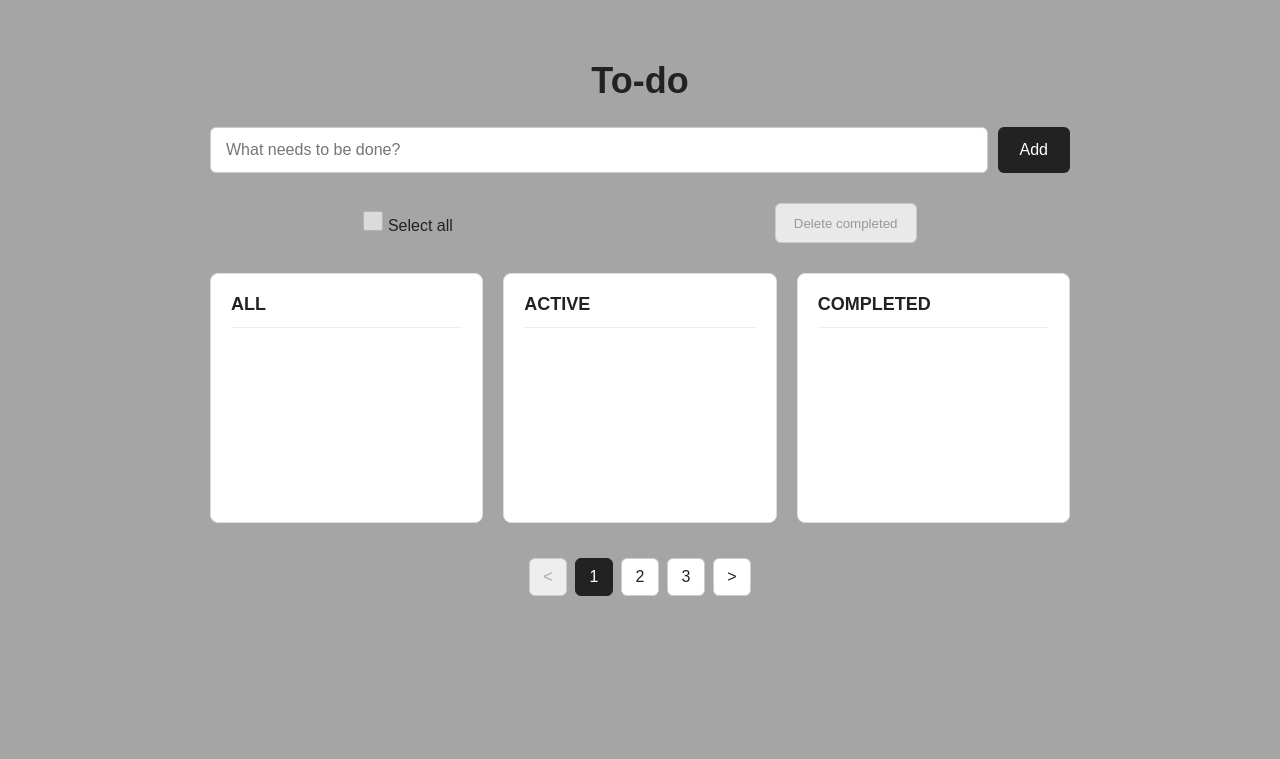
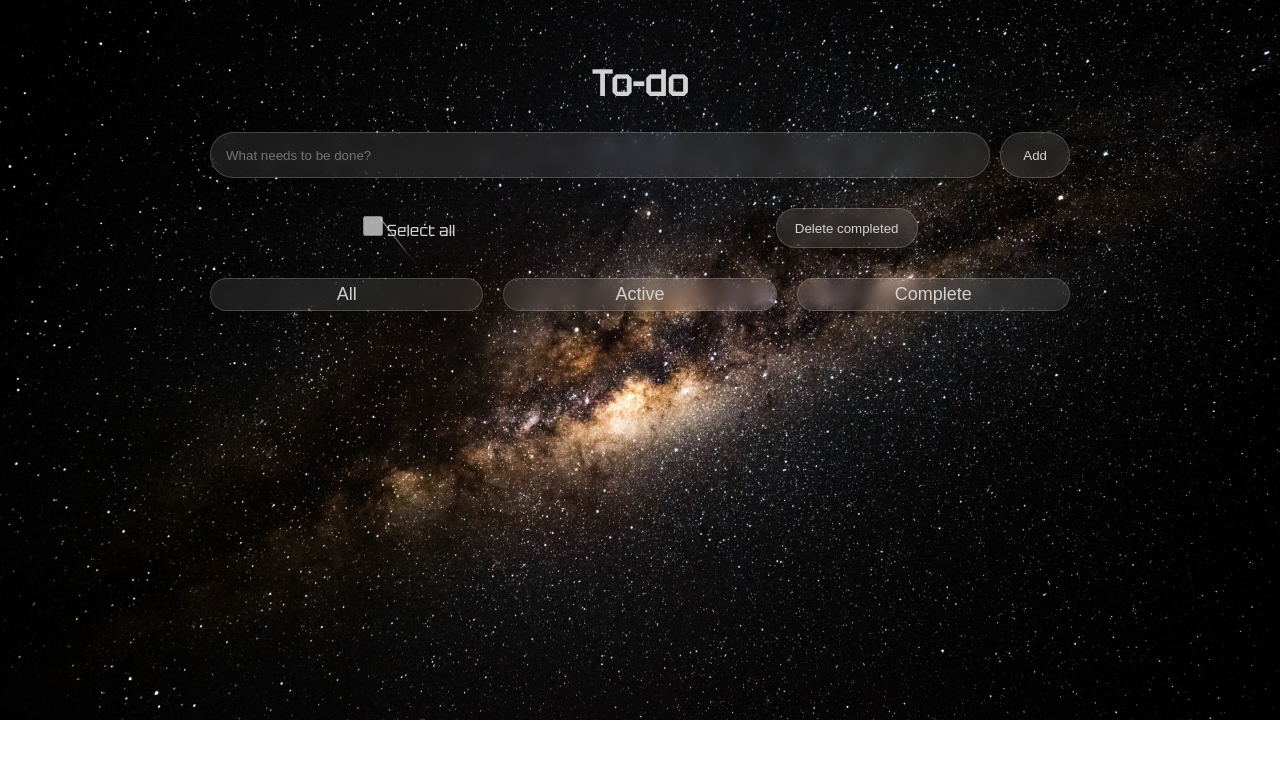
Before and after one commit to rysachort/chiefkif, a PHP site: page / in a window 1280 px wide. Shown: the top 759 px of the page. Run offline with PHP 8.4, Linux system fonts and the light colour scheme.

Commit message:
create design

```diff
--- a/frontend/index.html
+++ b/frontend/index.html
@@ -11,41 +11,29 @@
   <main class="todo">
     <h1 class="todo__title">To-do</h1>
     <form class="todo__form">
-      <input class="todo__input" type="text" placeholder="What needs to be done?">
-      <button class="todo__add" type="submit">Add</button>
+      <input class="todo__input todo-ip" type="text" id="inp-td" placeholder="What needs to be done?">
+      <button class="todo__add todo-ip" type="submit" id="sub-ad">Add</button>
     </form>
     <div class="todo__controls">
     <div>
-      <input class="todo__checkbox" type="checkbox" id="ch" disabled>
+      <input class="todo__checkbox todo-ip" type="checkbox" id="ch" disabled>
       <label for="ch">Select all</label></div>
-      <button class="todo__delete" type="button" disabled>
+      <button class="todo__delete todo-ip" type="button" disabled>
         Delete completed
       </button>
     </div>
     <section class="todo__columns">
-      <div class="todo__column">
-        <h2 class="todo__column-title">All</h2>
-        <div class="todo__list">
-        </div>
-      </div>
-      <div class="todo__column">
-        <h2 class="todo__column-title">Active</h2>
-        <div class="todo__list">
-        </div>
-      </div>
-      <div class="todo__column">
-        <h2 class="todo__column-title">Completed</h2>
-        <div class="todo__list">
-        </div>
-      </div>
+        <button class="todo__column-title todo-ip" disabled>All</button>
+        <button class="todo__column-title todo-ip" disabled>Active</button>
+        <button class="todo__column-title todo-ip" disabled>Complete</button>
     </section>
-    <nav class="todo__pagination" aria-label="Pagination">
-      <a class="todo__page todo__page--disabled" href="#"><</a>
-      <a class="todo__page todo__page--active" href="#">1</a>
-      <a class="todo__page" href="#">2</a>
-      <a class="todo__page" href="#">3</a>
-      <a class="todo__page" href="#">></a>
-    </nav>
+    <!-- <nav class="todo__pagination" aria-label="Pagination">
+      <a class="todo__page todo__page--disabled todo-ip" href="#"><</a>
+      <a class="todo__page todo__page--active todo-ip" href="#">1</a>
+      <a class="todo__page todo-ip" href="#">2</a>
+      <a class="todo__page todo-ip" href="#">3</a>
+      <a class="todo__page todo-ip" href="#">></a>
+    </nav> -->
   </main>
   <script src="./main.js"></script>
 </body>
--- a/frontend/main.js
+++ b/frontend/main.js
@@ -1,66 +1,4 @@
-const todoForm = document.querySelector('.todo__form');
-const todoInput = document.querySelector('.todo__input');
-const todoLists = document.querySelectorAll('.todo__list');
+const buttonAdd = document.getElementById("sub-ad");
+const textTask = document.getElementById("inp-td");
 let tasks = [];
-function renderTasks() {
-    const allList = todoLists[0];
-    const activeList = todoLists[1];
-    const completedList = todoLists[2];
-
-    allList.innerHTML = '';
-    activeList.innerHTML = '';
-    completedList.innerHTML = '';
-
-    tasks.forEach(function (task) {
-        const taskHTML = `
-            <div class="todo__item">
-                <input
-                    type="checkbox"
-                    data-id="${task.id}"
-                    ${task.completed ? 'checked' : ''}
-                >
-                <span>${task.text}</span>
-                <button type="button">Delete</button>
-            </div>
-        `;
-
-        allList.innerHTML += taskHTML;
-
-        if (task.completed === false) {
-            activeList.innerHTML += taskHTML;
-        }
-
-        if (task.completed === true) {
-            completedList.innerHTML += taskHTML;
-        }
-    });
-}
-
-todoLists.forEach(function (todoList) {
-    todoList.addEventListener('change', function (event) {
-        if (event.target.type === 'checkbox') {
-            const taskId = Number(event.target.dataset.id);
-
-            const task = tasks.find(function (task) {
-                return task.id === taskId;
-            });
-
-            task.completed = event.target.checked;
-
-            renderTasks();
-        }
-    });
-});
-todoForm.addEventListener('submit', function (event) {
-    event.preventDefault();
-    const taskText = todoInput.value;
-    const task = {
-        id: Date.now(),
-        text: taskText,
-        completed: false
-    };
-    tasks.unshift(task);
-    renderTasks();
-    todoInput.value = '';
-    todoInput.focus();
-});
+document.addEventListener("keydown", )
--- a/frontend/style.css
+++ b/frontend/style.css
@@ -1,3 +1,8 @@
+   @font-face {
+    font-family: fl;
+    src: url(./fonts/Tektur-Regular.ttf);
+   }
+
    * {
       box-sizing: border-box;
       margin: 0;
@@ -5,9 +10,14 @@
     }
 
     body {
-      font-family: Arial, sans-serif;
+      font-family: fl, sans-serif;
+      color: #d3d2d2;
       background: #a5a5a5;
-      color: #222;
+      background: url(./img/25039-3840x2160-desktop-4k-milky-way-wallpaper-image.jpg);
+      background-size: cover;
+      width: 100%;
+      height: 100%;
+      background-repeat: no-repeat;
     }
 
     .todo {
@@ -33,11 +43,8 @@
       flex: 1;
       height: 46px;
       padding: 0 15px;
-      border: 1px solid #ccc;
-      border-radius: 6px;
-      font-size: 16px;
-      outline: none;
-      background: #fff;
+      border-radius: 100px;
+      color: #d3d2d2;
     }
 
     .todo__input:focus {
@@ -47,12 +54,17 @@
     .todo__add {
       height: 46px;
       padding: 0 22px;
-      border: none;
-      border-radius: 6px;
-      background: #222;
-      color: #fff;
-      font-size: 16px;
+      border-radius: 100px;
       cursor: pointer;
+      color: #d3d2d2;
+    }
+
+    .todo-ip{
+      background: rgba(255, 255, 255, 0.09);
+      box-shadow: 0 4px 30px rgba(0, 0, 0, 0.1);
+      backdrop-filter: blur(6.9px);
+      -webkit-backdrop-filter: blur(6.9px);
+      border: 1px solid rgba(255, 255, 255, 0.19);
     }
 
     .todo__controls {
@@ -71,14 +83,11 @@
     .todo__delete {
       height: 40px;
       padding: 0 18px;
-      border: 1px solid #ccc;
-      border-radius: 6px;
-      background: #e9e9e9;
-      color: #999;
+      border-radius: 100px;
+      color: #d3d2d2;
       cursor: not-allowed;
     }
 
-    /* Columns */
     .todo__columns {
       display: grid;
       grid-template-columns: repeat(3, 1fr);
@@ -89,17 +98,14 @@
     .todo__column {
       min-height: 250px;
       padding: 20px;
-      background: #fff;
-      border: 1px solid #ddd;
-      border-radius: 8px;
+      border-radius: 16px;
     }
 
     .todo__column-title {
-      margin-bottom: 20px;
-      padding-bottom: 12px;
-      border-bottom: 1px solid #eee;
       font-size: 18px;
-      text-transform: uppercase;
+      border-radius: 100px;
+      color: #d3d2d2;
+      padding: 5px;
     }
 
     .todo__list {
@@ -128,21 +134,19 @@
       justify-content: center;
       width: 38px;
       height: 38px;
-      border: 1px solid #ccc;
-      border-radius: 6px;
-      background: #fff;
-      color: #222;
+      background: rgba(255, 255, 255, 0.37);
+      color: #d3d2d2;
       text-decoration: none;
+      border-radius: 100px;
     }
 
     .todo__page--active {
-      background: #222;
-      border-color: #222;
-      color: #fff;
+      background: rgba(255, 255, 255, 0.09);
+      color: #d3d2d2;
     }
 
     .todo__page--disabled {
-      color: #aaa;
-      background: #eee;
+      color: #d3d2d2;
+      background: rgba(255, 255, 255, 0.233);
       cursor: not-allowed;
     }
```
Also changed, not shown: frontend/fonts/Tektur-Regular.ttf (added), frontend/img/25039-3840x2160-desktop-4k-milky-way-wallpaper-image.jpg (added), 1 other file.
